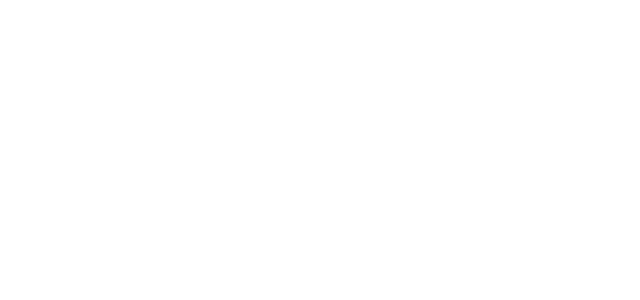
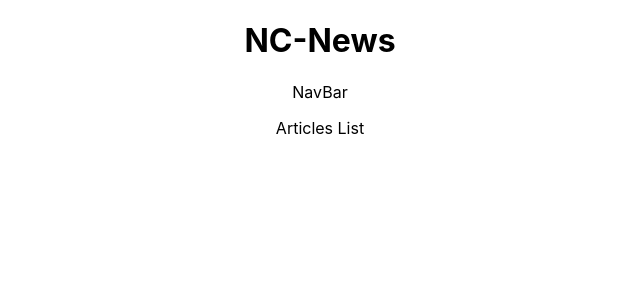
Before and after one commit to Zakariyya1/ensy, a React (Create React App) app in the folder nc-news/: page / in a window 1280 px wide. Shown: the top 300 px of the page, without its empty margins (320-960 px from the left). Built offline with nearby package versions, Linux system fonts and the light colour scheme; no server answers; the HTML template or start-up script is replaced by a standard one.

Commit message:
creates empty components to start building homepage

```diff
--- a/nc-news/package.json
+++ b/nc-news/package.json
@@ -3,9 +3,11 @@
   "version": "0.1.0",
   "private": true,
   "dependencies": {
+    "@reach/router": "^1.3.4",
     "@testing-library/jest-dom": "^5.11.9",
     "@testing-library/react": "^11.2.5",
     "@testing-library/user-event": "^12.6.3",
+    "axios": "^0.21.1",
     "react": "^17.0.1",
     "react-dom": "^17.0.1",
     "react-scripts": "4.0.2",
--- a/nc-news/src/App.js
+++ b/nc-news/src/App.js
@@ -1,7 +1,20 @@
 import './App.css';
+import ArticlesList from './components/ArticlesList';
+import NavBar from './components/NavBar';
+import Title from './components/Title';
+import { Router } from '@reach/router';
 
 function App() {
-  return <div className="App"></div>;
+  return (
+    <div className="App">
+      <Title />
+      <NavBar />
+      <Router>
+        <ArticlesList path="/" />
+        <ArticlesList path="/:topic/articles" />
+      </Router>
+    </div>
+  );
 }
 
 export default App;
--- /dev/null
+++ b/nc-news/src/api.js
@@ -0,0 +1,11 @@
+import axios from 'axios';
+
+const request = axios.create({
+  baseURL: 'http://be-nc-news-api.herokuapp.com/api'
+});
+
+export const fetchTopics = () => {
+  return request.get('/topics').then((data) => {
+    return data;
+  });
+};
--- /dev/null
+++ b/nc-news/src/components/ArticlesList.jsx
@@ -0,0 +1,9 @@
+import React, { Component } from 'react';
+
+class ArticlesList extends Component {
+  render() {
+    return <div>Articles List</div>;
+  }
+}
+
+export default ArticlesList;
--- /dev/null
+++ b/nc-news/src/components/NavBar.jsx
@@ -0,0 +1,20 @@
+import React, { Component } from 'react';
+import * as api from '../api';
+
+class NavBar extends Component {
+  state = {
+    topics: [],
+    isLoading: true
+  };
+
+  componentDidMount() {
+    api.fetchTopics().then(({ topics }) => {
+      this.setState({ topics: topics, isLoading: false });
+    });
+  }
+  render() {
+    return <p>NavBar</p>;
+  }
+}
+
+export default NavBar;
--- /dev/null
+++ b/nc-news/src/components/Title.jsx
@@ -0,0 +1,11 @@
+import React from 'react';
+
+const Title = () => {
+  return (
+    <header>
+      <h1>NC-News</h1>
+    </header>
+  );
+};
+
+export default Title;
```
Also changed, not shown: nc-news/src/components/ArticleCard.jsx (added, +7 -0 lines), 1 other file (tests, documents, lock files or other folders).
